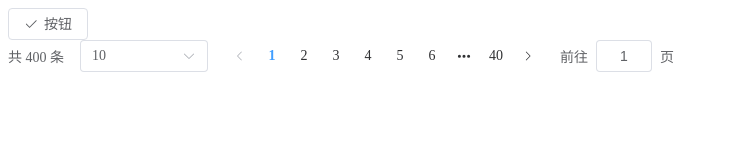
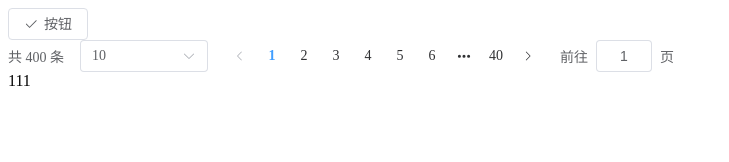
Before and after one commit to maomaoYJP/vue-guigu, a Vue app: page / in a window 1280 px wide. Shown: the top 162 px of the page, without its empty margins (0-729 px from the left). Built offline with nearby package versions, Linux system fonts and the light colour scheme.

Commit message:
文件夹src别名@

```diff
--- a/package.json
+++ b/package.json
@@ -14,6 +14,7 @@
     "vue": "^3.5.13"
   },
   "devDependencies": {
+    "@types/node": "^22.13.14",
     "@vitejs/plugin-vue": "^5.2.1",
     "@vue/tsconfig": "^0.7.0",
     "typescript": "~5.7.2",
--- a/src/App.vue
+++ b/src/App.vue
@@ -6,11 +6,13 @@
       layout="total, sizes, prev, pager, next, jumper"
       :total="400"
     />
+    <Test />
   </div>
 </template>
 
 <script setup lang="ts">
 import { Check } from "@element-plus/icons-vue";
+import Test from "@/components/Test.vue";
 </script>
 
 <style scoped></style>
--- /dev/null
+++ b/src/components/Test.vue
@@ -0,0 +1,7 @@
+<template>
+  <div>111</div>
+</template>
+
+<script setup lang="ts"></script>
+
+<style scoped></style>
--- a/vite.config.ts
+++ b/vite.config.ts
@@ -1,7 +1,13 @@
-import { defineConfig } from 'vite'
-import vue from '@vitejs/plugin-vue'
+import { defineConfig } from "vite";
+import vue from "@vitejs/plugin-vue";
+import path from "path";
 
 // https://vite.dev/config/
 export default defineConfig({
   plugins: [vue()],
-})
+  resolve: {
+    alias: {
+      "@": path.resolve("./src"),
+    },
+  },
+});
```
Also changed, not shown: tsconfig.app.json (+6 -1 lines), 1 other file (tests, documents, lock files or other folders).
